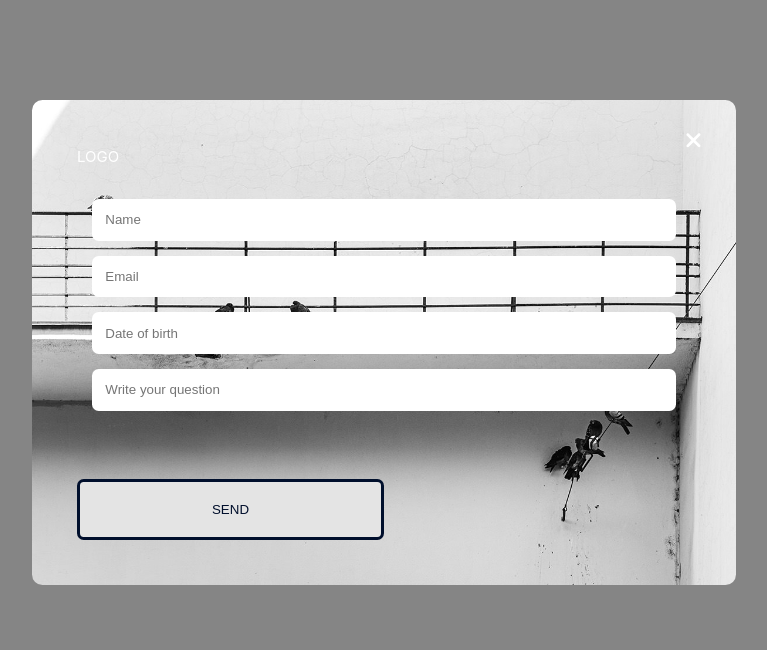
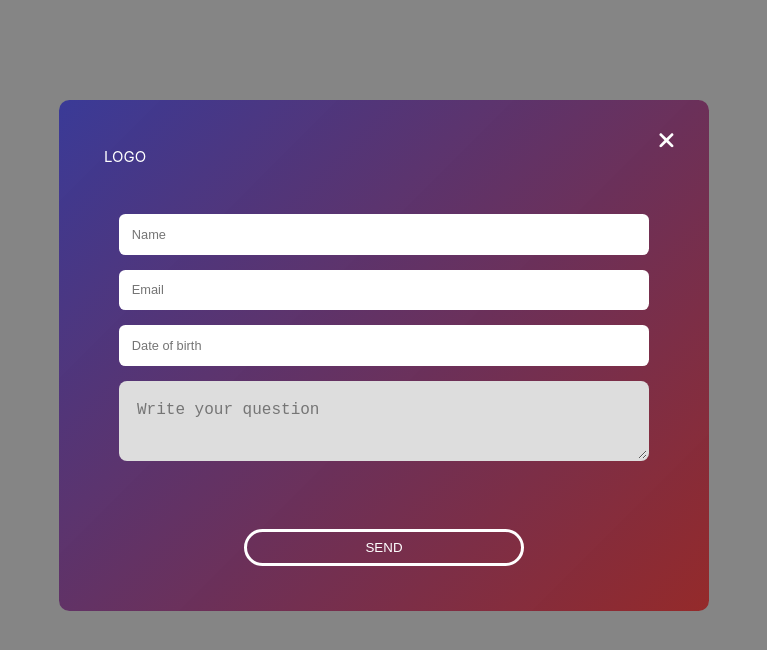
Before and after one commit to IvanSanczewski/PHOTO-WEB, a Vue app: page /join in a window 1280 px wide. Shown: the top 650 px of the page, without its empty margins (256-1023 px from the left). Built offline with nearby package versions, Linux system fonts and the light colour scheme.

Commit message:
Aplied styles to Join modal.

```diff
--- a/src/assets/join.css
+++ b/src/assets/join.css
@@ -9,23 +9,24 @@
 }
 
 .join-modal {
+    width: 55%;
+    max-width: 650px;
+
     margin: 100px auto;
     padding: 3em;
-    width: 55% ;
     /* max-width: 95%; */
 
     color: white;
     background: #15024d;
-    background: linear-gradient(-45deg,  rgba(28, 28, 158, 0.715), rgba(152, 12, 12, 0.76));
     background: url('../assets/images/ISP_BLACK_SEA_1873_Edit_225_300.jpg');
+    background: linear-gradient(135deg,  rgba(28, 28, 158, 0.715), rgba(152, 12, 12, 0.76));
     background-size: 100%;
-    background-cover: fit ;
     background-repeat: no-repeat;
     border-radius: .7em;
 
     display: flex;
     flex-flow: column nowrap;
-    row-gap: 1em;
+    row-gap: 2em;
 
     position: relative;
 }
@@ -51,42 +52,73 @@
     display: flex;
     flex-direction: column;
 }
-.input-wrap>label {
-    margin: 2em 0 .5em 0;
-    text-align: left;
+
+.input-wrap:last-of-type input{
+
 }
+
+
 .input-wrap>input {
     padding: 1em;
 
+    font-size: .8rem;
+
     border: none;
     border-radius: .5em;
-}
-.show-password {
-    text-align: left;
-    margin-top: .5em;
+
+    outline: none;
 }
 
-.modal-form>button {
-    width: 50%;
-    margin-top: 4em;
-    padding: 1.5em;
+.textarea {
+    background-color: #dddddd;
+    color: #666666;
+    padding: 1em;
+    border-radius: .5em;
+    border: 2px solid transparent;
+    outline: none;
 
-    color: rgb(0, 15, 44);
-    background: rgb(228 228 228);
+    font-weight: 500;
+    font-size: 16px;
+    line-height: 1.4;
+    height: 10vh;
 
-    border: 3px solid rgb(0 15 44);
-    border-radius: .5em;
+    transition: all 0.2s;
 }
-.modal-form>button:hover {
-    width: 50%;
-    margin-top: 4em;
-    padding: 1.5em;
 
-    background: rgb(228 228 228);
-    border: 3px solid rgb(112 224 255);
+.textarea:hover {
+    cursor: pointer;
+    background-color: #eeeeee;
+}
+
+.textarea:focus {
+    cursor: text;
+    color: #333333;
+    background-color: white;
+    border-color: #333333;
+}
 
 
-    border-radius: .5em;
+.btn-container {
+    display: flex;
+    justify-content: center;
+}
+
+.modal-form button {
+    outline: none;
+    min-width: 50%;
+    margin-top: 4em;
+    padding: .6em 3em;
+
+    text-align: center;
+
+    color: white;
+    background-color: transparent;
+    border: 3px solid  white;
+    border-radius: 100px;
+}
+
+.modal-form button:hover {
+    background-color:  rgba(250, 250, 250, 0.15);
 }
 
 .modal-rules>h2 {
--- a/src/components/Join.vue
+++ b/src/components/Join.vue
@@ -34,11 +34,13 @@
                 <div class="input-wrap">
                     <!-- <label>Write your question</label> -->
                     <!-- <input :class="{inputFail : (storeGetUser.lastNameErr)}" type="text" v-model="storeDisplay.user.birthDate"> -->
-                    <input  type="textarea" placeholder="Write your question" v-model="storeDisplay.user.question">
+                    <textarea class="textarea" rows="5" type="textarea" placeholder="Write your question" v-model="storeDisplay.user.question"></textarea>
                     <!-- <span v-show="storeGetUser.lastNameErr" class="lastNameErr"> {{ storeGetUser.lastNameErrMsg }}</span> -->
                 </div>
 
-                <button>SEND</button>
+                <div class="btn-container">
+                    <button>SEND</button>
+                </div>
             </form>
         </div>
     </div>
```
